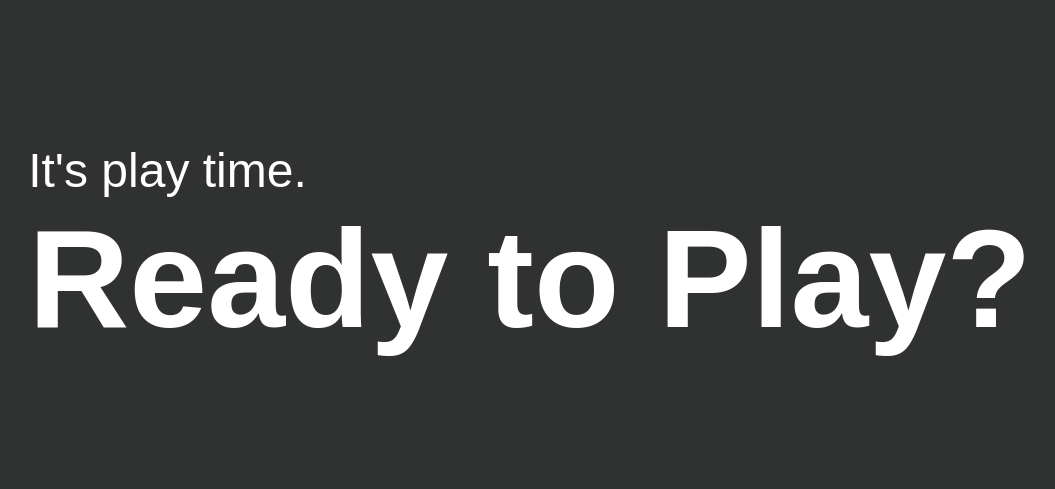
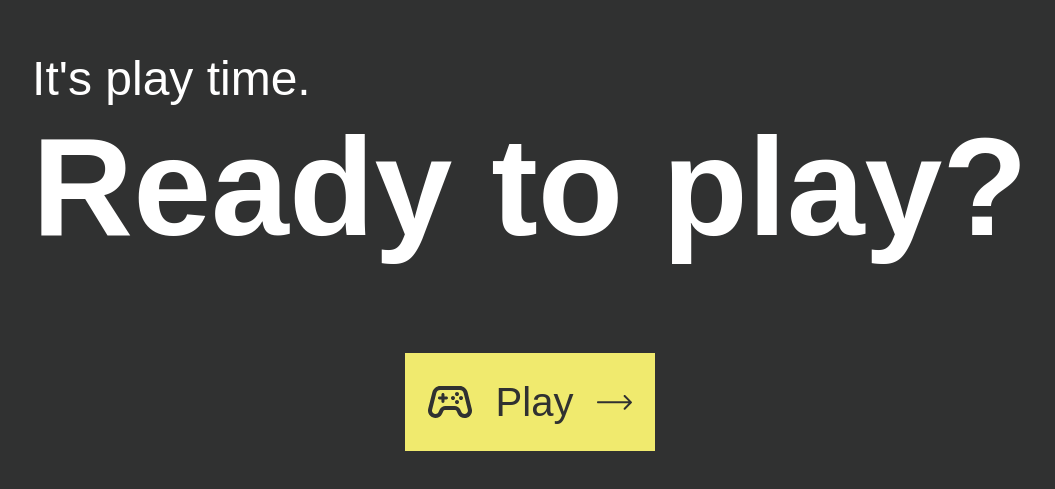
Before and after one commit to DaniGalvani/Memory, a website built with Vite: page index.html in a window 1280 px wide. Shown: the part 149-638 px from the top of the page, without its empty margins (110-1165 px from the left). Built offline with nearby package versions, Linux system fonts and the light colour scheme; files whose address does not match are found by name.

Commit message:
Add main content, buttons, and styles; improve Flexbox mixins.

```diff
--- a/index.html
+++ b/index.html
@@ -6,15 +6,20 @@
     <title>Memory</title>
   </head>
   <body>
-    <main>
+    <main class="main-content">
       <div class="container">
         <div class="play-time">
           <p>It's play time.</p>
         </div>
         <div class="ready-to-play">
-          <h1>Ready to Play?</h1>
+          <h1>Ready to play?</h1>
         </div>
       </div>
+      <button class="start-game" id="btn-start">
+          <img class="start-game-icon" src="./assets/icons/stadia_controller.svg" alt="Play" />
+          Play
+        <img class="start-game-icon" src="./assets/icons/Arrow 1.svg" alt="Play-Arrow" />
+      </button>
     </main>
     <script type="module" src="./src/main.ts"></script>
   </body>
--- a/src/styles/abstract/_mixin.scss
+++ b/src/styles/abstract/_mixin.scss
@@ -1,6 +1,6 @@
-@mixin center-flex($direction: column) {
+@mixin center-flex($direction: column, $justify: center, $align: center) {
   display: flex;
-  justify-content: center;
-  align-items: center;
+  justify-content: $justify;
+  align-items: $align;
   flex-direction: $direction;
 }
--- /dev/null
+++ b/src/styles/base/_colors.scss
@@ -0,0 +1,3 @@
+$primary-color: #303131;
+$btn-start: #F0EA6E;
+$primary-color-hover: #ff3b2e;
--- a/src/styles/base/_fonts.scss
+++ b/src/styles/base/_fonts.scss
@@ -1,3 +1,5 @@
+$font-size-lg: 40px;
+
 @font-face {
   font-family: 'Almarai';
   src: url('../fonts/Almarai/Almarai-Regular.ttf') format('truetype');
--- /dev/null
+++ b/src/styles/components/_buttons.scss
@@ -0,0 +1,21 @@
+@use "../base/colors";
+@use "../abstract/mixin";
+@use "../base/fonts";
+
+.start-game {
+  @include mixin.center-flex(row, space-evenly, center);
+  font-family: "Red Rose", sans-serif;
+  font-size: fonts.$font-size-lg;
+  background-color: colors.$btn-start;
+  color: colors.$primary-color;
+  border: none;
+  cursor: pointer;
+  transition: background-color 0.3s ease;
+  width: 250px;
+  height: 98px;
+  margin-top: 85px;
+
+  &:hover {
+    transform: scale(1.08);
+  }
+}
--- a/src/styles/main.scss
+++ b/src/styles/main.scss
@@ -1,5 +1,7 @@
 @use "./base/fonts";
 @use "./abstract/mixin";
+@use "./components/buttons";
+@use "./base/colors";
 
 * {
   margin: 0;
@@ -12,21 +14,28 @@ body {
   background-color: #303131;
   color: white;
   min-height: 100vh;
+  width: 100%;
+}
+
+.main-content {
+  @include mixin.center-flex();
   max-width: 1440px;
 }
 
-.play-time {
+.container {
+  .play-time {
     > p {
       font-family: "Almarai", sans-serif;
       font-size: 48px;
     }
-  text-align: left;
-}
+    text-align: left;
+  }
 
-.ready-to-play {
+  .ready-to-play {
     > h1 {
       font-family: "Red Rose", sans-serif;
       font-size: 140px;
     }
-  @include mixin.center-flex();
+    @include mixin.center-flex();
+  }
 }
```
Also changed, not shown: assets/icons/Arrow 1.svg (added), assets/icons/stadia_controller.svg (added).
